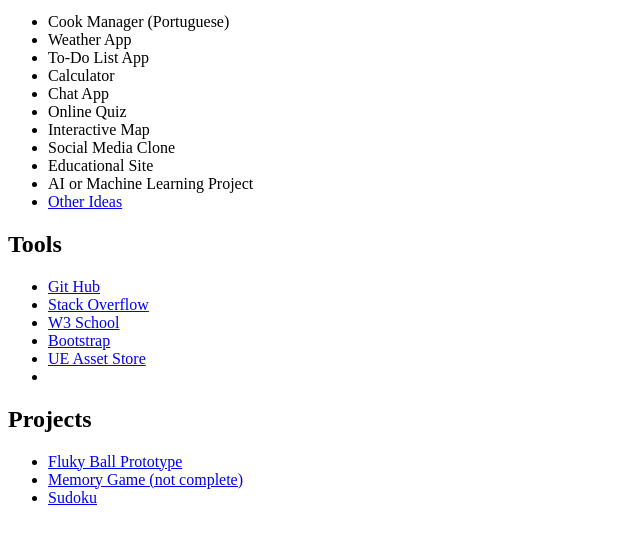
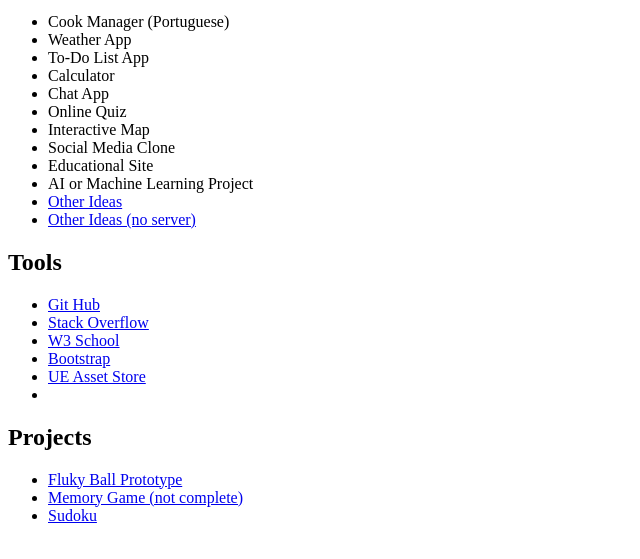
Before and after one commit to script241/script241.github.io, a plain HTML site: page hub/hub.html in a window 1280 px wide. Shown: the part 101-660 px from the top of the page, without its empty margins (0-640 px from the left). Drawn offline with Linux system fonts and the light colour scheme.

Commit message:
Update hub.html

```diff
--- a/hub/hub.html
+++ b/hub/hub.html
@@ -20,6 +20,7 @@
         <li>Educational Site</li>
         <li>AI or Machine Learning Project</li>
         <li><a href="https://chat.openai.com/share/0396ab12-70fc-4306-abbc-93a32ef81bd5">Other Ideas</a></li>
+        <li><a href="https://chat.openai.com/c/03897501-13f2-40ff-bedd-0fdf47e715e3">Other Ideas (no server)</a></li>
     </ul>
     <h2>Tools</h2>
     <ul>
```
